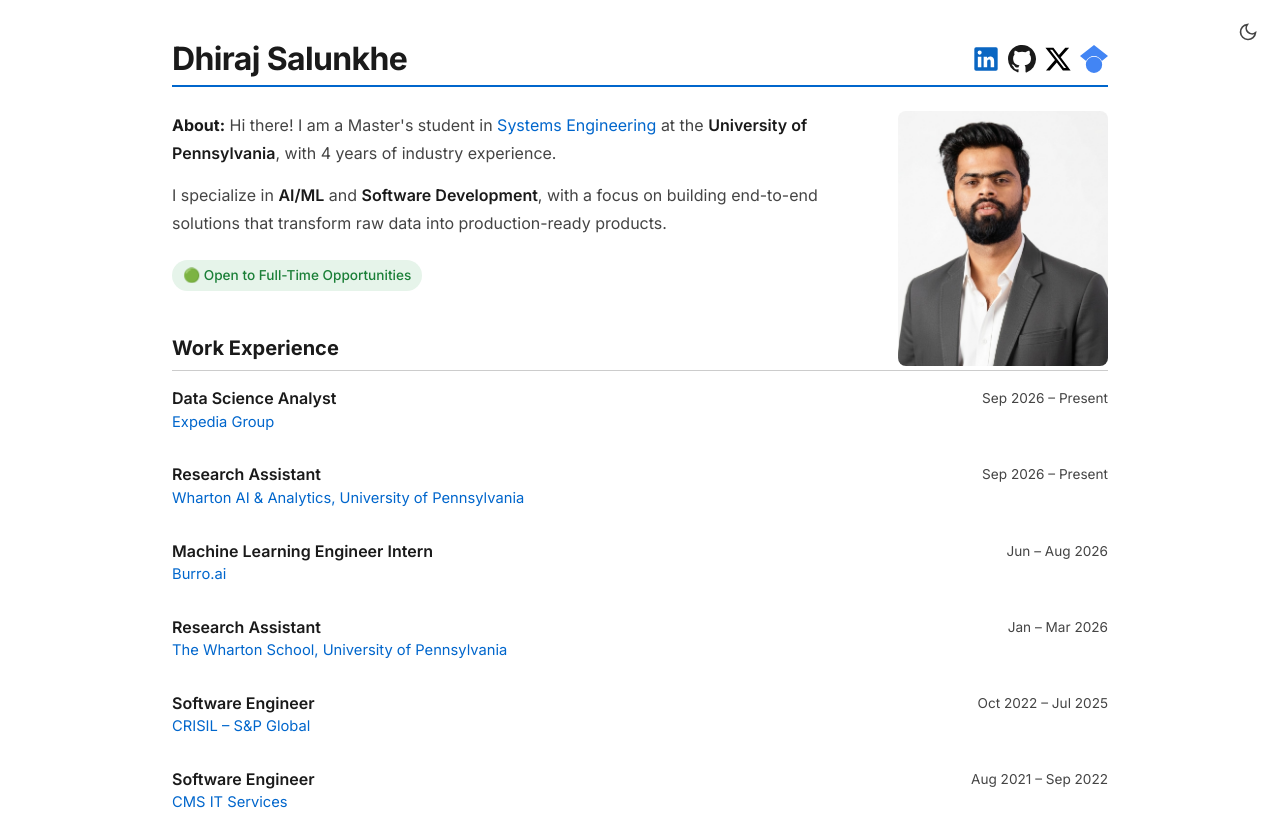
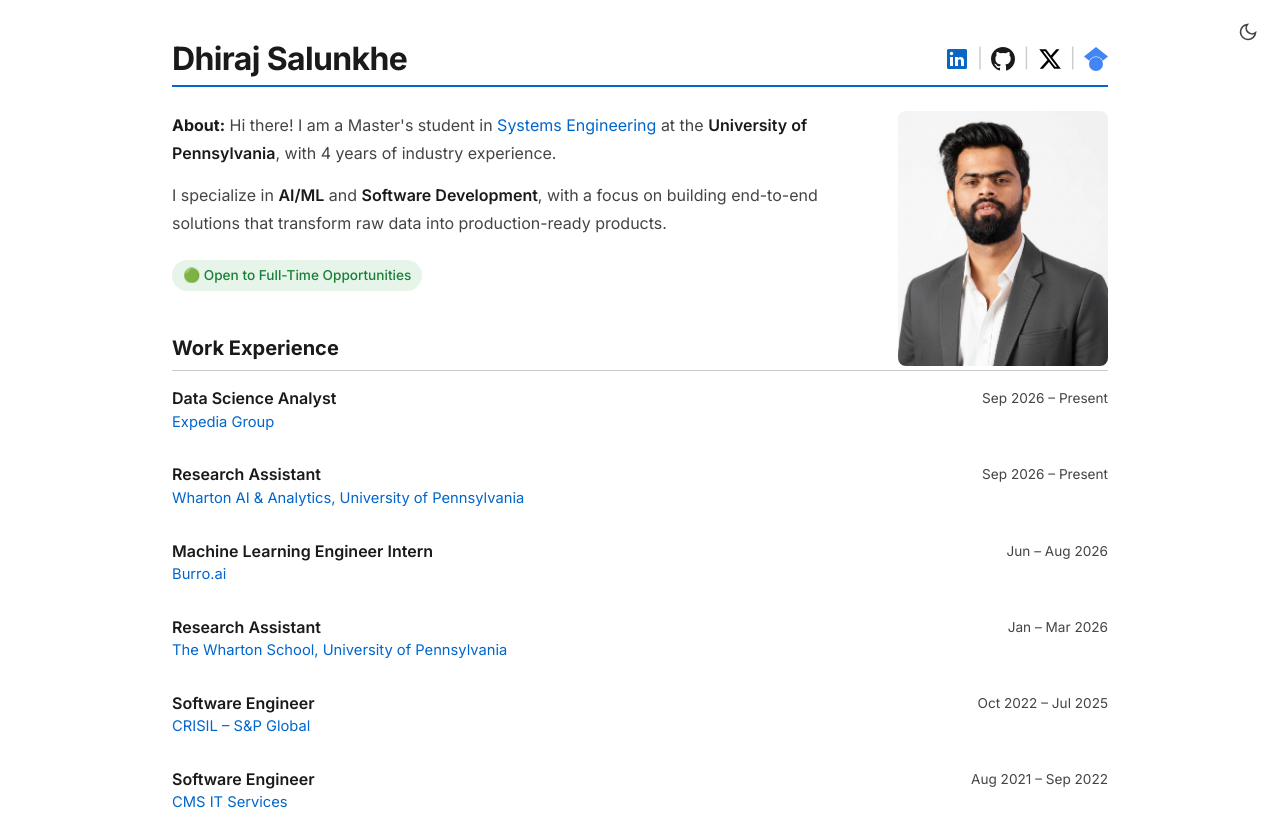
Before and after one commit to dhirajS1012/dhirajS1012.github.io, a plain HTML site: page index.html in a window 1280 px wide. Shown: the top 819 px of the page. Drawn offline with Linux system fonts and the light colour scheme.

Commit message:
Uniform icon sizes with pipe separators in header

```diff
--- a/index.html
+++ b/index.html
@@ -76,7 +76,8 @@
     transition: opacity 0.15s;
   }
   .header-icons a:hover { opacity: 0.7; text-decoration: none; }
-  .header-icons svg { width: 28px; height: 28px; }
+  .header-icons svg { width: 24px; height: 24px; }
+  .header-icons .pipe { color: var(--border); font-size: 1.2rem; font-weight: 300; user-select: none; }
   .icon-github { color: #1a1a1a; }
   [data-theme="dark"] .icon-github { color: #e5e5e5; }
   .icon-x { color: #000000; }
@@ -96,7 +97,7 @@
   }
   .theme-btn:hover { color: var(--text); }
   .theme-btn svg { width: 20px; height: 20px; }
-  .icon-scholar svg { width: 28px; height: 28px; }
+  .icon-scholar svg { width: 24px; height: 24px; }
 
   .divider {
     border: none;
@@ -244,21 +245,20 @@
 <div class="header">
   <h1>Dhiraj Salunkhe</h1>
   <div class="header-icons">
-    <!-- LinkedIn (brand blue) -->
     <a href="https://linkedin.com/in/dhirajs10" target="_blank" rel="noopener" aria-label="LinkedIn" title="LinkedIn">
       <svg viewBox="0 0 24 24" fill="#0A66C2"><path d="M20.5 2h-17A1.5 1.5 0 002 3.5v17A1.5 1.5 0 003.5 22h17a1.5 1.5 0 001.5-1.5v-17A1.5 1.5 0 0020.5 2zM8 19H5v-9h3zM6.5 8.25A1.75 1.75 0 118.3 6.5a1.78 1.78 0 01-1.8 1.75zM19 19h-3v-4.74c0-1.42-.6-1.93-1.38-1.93A1.74 1.74 0 0013 14.19a.66.66 0 000 .14V19h-3v-9h2.9v1.3a3.11 3.11 0 012.7-1.4c1.55 0 3.36.86 3.36 3.66z"/></svg>
     </a>
-    <!-- GitHub (black / white in dark mode) -->
+    <span class="pipe">|</span>
     <a href="https://github.com/dhirajS1012" target="_blank" rel="noopener" aria-label="GitHub" title="GitHub" class="icon-github">
       <svg viewBox="0 0 24 24" fill="currentColor"><path d="M12 0C5.37 0 0 5.37 0 12a12 12 0 008.21 11.42c.6.11.82-.26.82-.58v-2c-3.34.73-4-1.6-4-1.6-.55-1.38-1.34-1.75-1.34-1.75-1.1-.75.08-.73.08-.73 1.2.08 1.84 1.24 1.84 1.24 1.07 1.84 2.8 1.31 3.49 1 .11-.78.42-1.31.76-1.61-2.66-.3-5.47-1.33-5.47-5.93a4.65 4.65 0 011.24-3.22 4.32 4.32 0 01.12-3.18s1-.32 3.3 1.23a11.5 11.5 0 016 0c2.3-1.55 3.3-1.23 3.3-1.23a4.32 4.32 0 01.12 3.18 4.65 4.65 0 011.24 3.22c0 4.61-2.81 5.63-5.49 5.92.43.37.81 1.1.81 2.22v3.29c0 .32.22.7.83.58A12 12 0 0024 12c0-6.63-5.37-12-12-12z"/></svg>
     </a>
-    <!-- X (brand black) -->
+    <span class="pipe">|</span>
     <a href="https://x.com/dhirajs1012" target="_blank" rel="noopener" aria-label="X" title="X" class="icon-x">
       <svg viewBox="0 0 24 24" fill="currentColor"><path d="M18.244 2.25h3.308l-7.227 8.26 8.502 11.24H16.17l-5.214-6.817L4.99 21.75H1.68l7.73-8.835L1.254 2.25H8.08l4.713 6.231zm-1.161 17.52h1.833L7.084 4.126H5.117z"/></svg>
     </a>
-    <!-- Google Scholar (brand blue) -->
+    <span class="pipe">|</span>
     <a href="https://scholar.google.com/citations?user=YOUR_ID" target="_blank" rel="noopener" aria-label="Google Scholar" title="Google Scholar" class="icon-scholar">
-      <svg viewBox="0 0 24 24" width="28" height="28" fill="#4285F4"><path d="M5.242 13.769L0 9.5 12 0l12 9.5-5.242 4.269C17.548 11.249 14.978 9.5 12 9.5c-2.977 0-5.548 1.748-6.758 4.269zM12 10a7 7 0 1 0 0 14 7 7 0 0 0 0-14z"/></svg>
+      <svg viewBox="0 0 24 24" fill="#4285F4"><path d="M5.242 13.769L0 9.5 12 0l12 9.5-5.242 4.269C17.548 11.249 14.978 9.5 12 9.5c-2.977 0-5.548 1.748-6.758 4.269zM12 10a7 7 0 1 0 0 14 7 7 0 0 0 0-14z"/></svg>
     </a>
   </div>
 </div>
```
